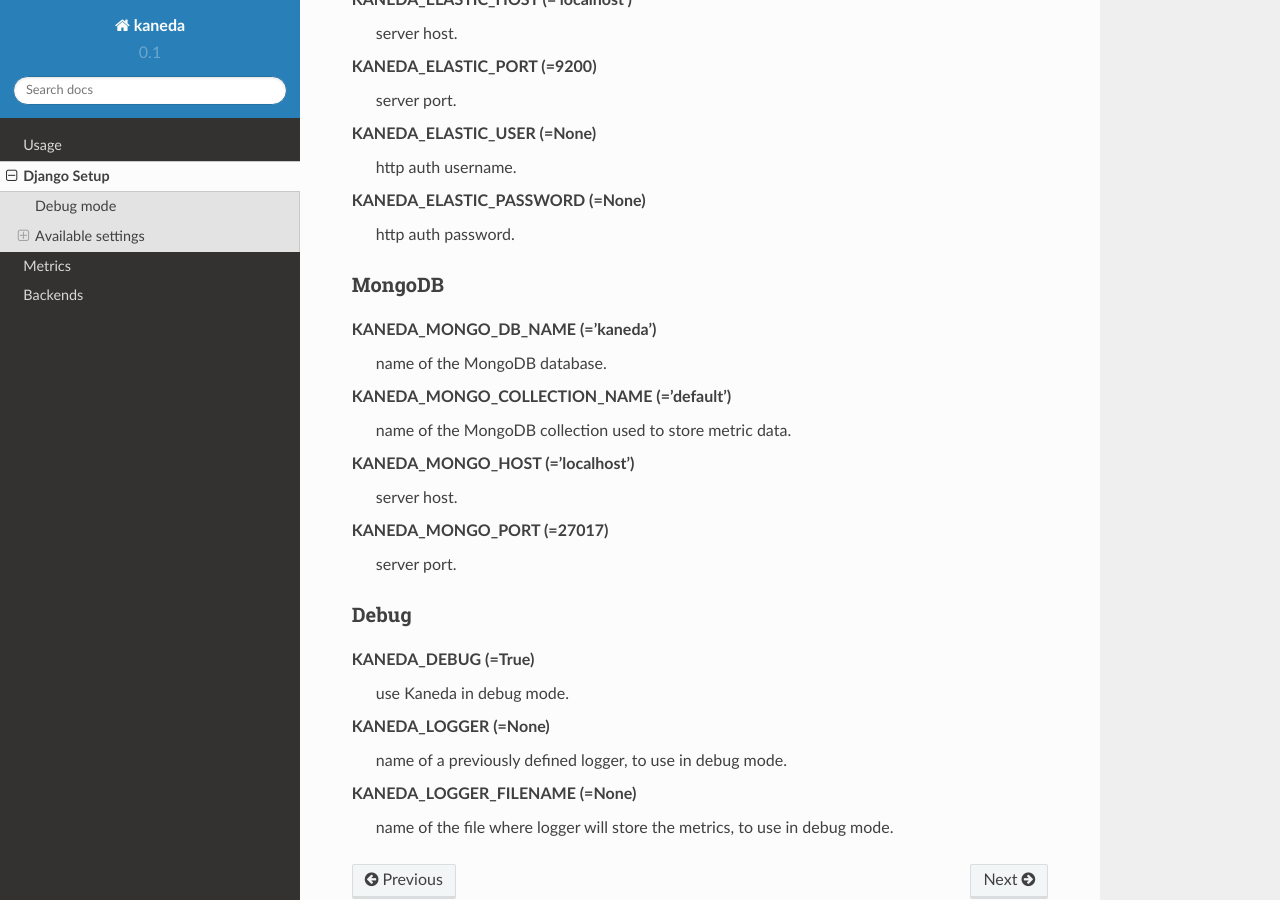
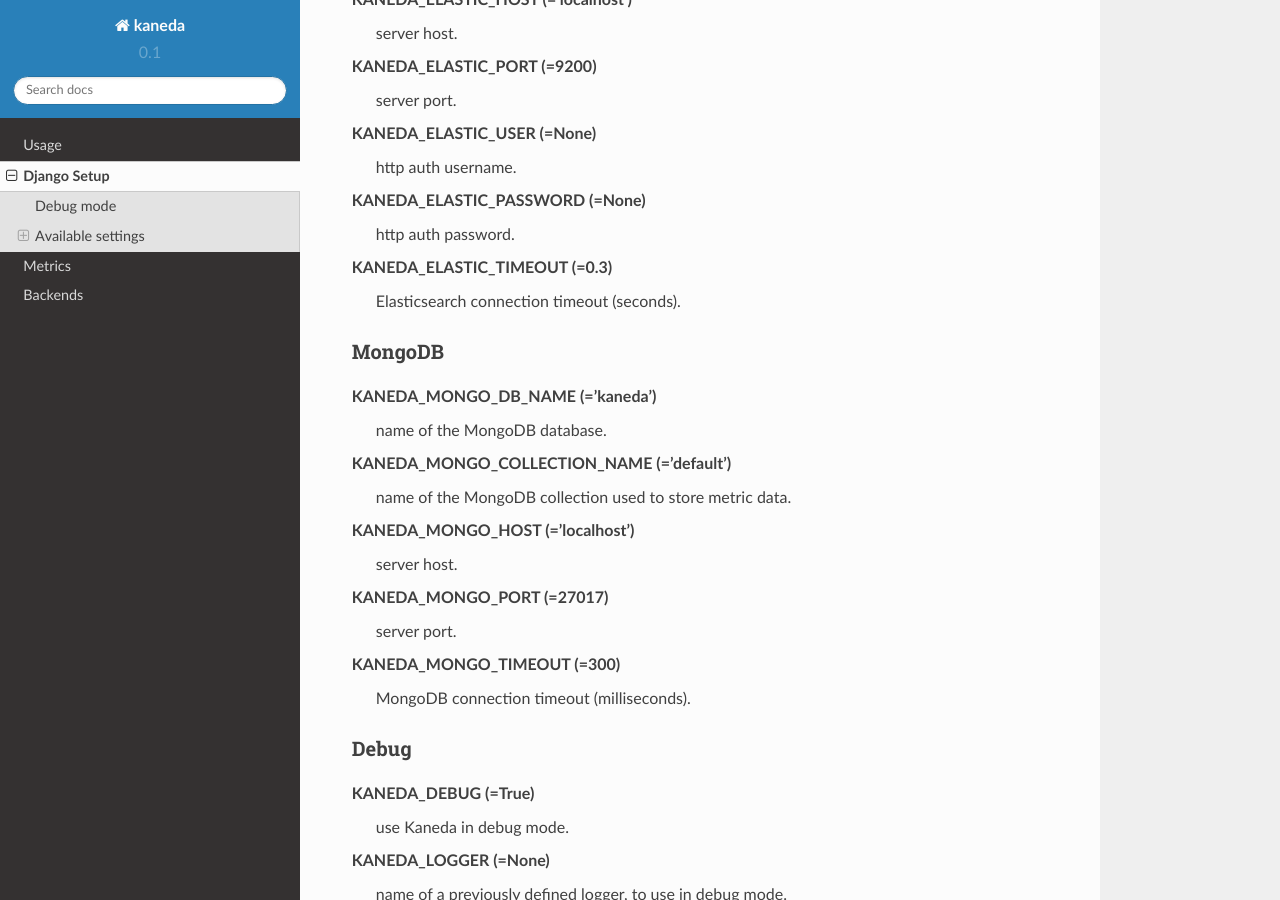
Before and after one commit to APSL/kaneda, a Sphinx documentation site: the page built from docs/django.rst, in a window 1280 px wide and 900 px high, scrolled down 1887 px. Built offline with Sphinx 7.4.7 and the Read the Docs theme 2.0.0, drawn with Linux system fonts in a browser that asks for light colours.

Commit message:
Add connection timeout for reporting backends

```diff
--- a/docs/django.rst
+++ b/docs/django.rst
@@ -93,6 +93,9 @@
 KANEDA_ELASTIC_PASSWORD (=None)
   http auth password.
 
+KANEDA_ELASTIC_TIMEOUT (=0.3)
+  Elasticsearch connection timeout (seconds).
+
 MongoDB
 -------
 KANEDA_MONGO_DB_NAME (='kaneda')
@@ -107,6 +110,9 @@
 KANEDA_MONGO_PORT (=27017)
   server port.
 
+KANEDA_MONGO_TIMEOUT (=300)
+  MongoDB connection timeout (milliseconds).
+
 Debug
 -----
 KANEDA_DEBUG (=True)
--- a/docs/usage.rst
+++ b/docs/usage.rst
@@ -15,6 +15,6 @@
     from kaneda import Metrics
 
     backend = ElasticsearchBackend(index_name='myindex', app_name='myapp', host='localhost',
-                                   port=9002, username='kaneda', password='1234')
+                                   port=9200, username='kaneda', password='kaneda')
     metrics = Metrics(backend)
     metrics.gauge('answer_of_life', 42)
```
Also changed, not shown: 2 other files.
